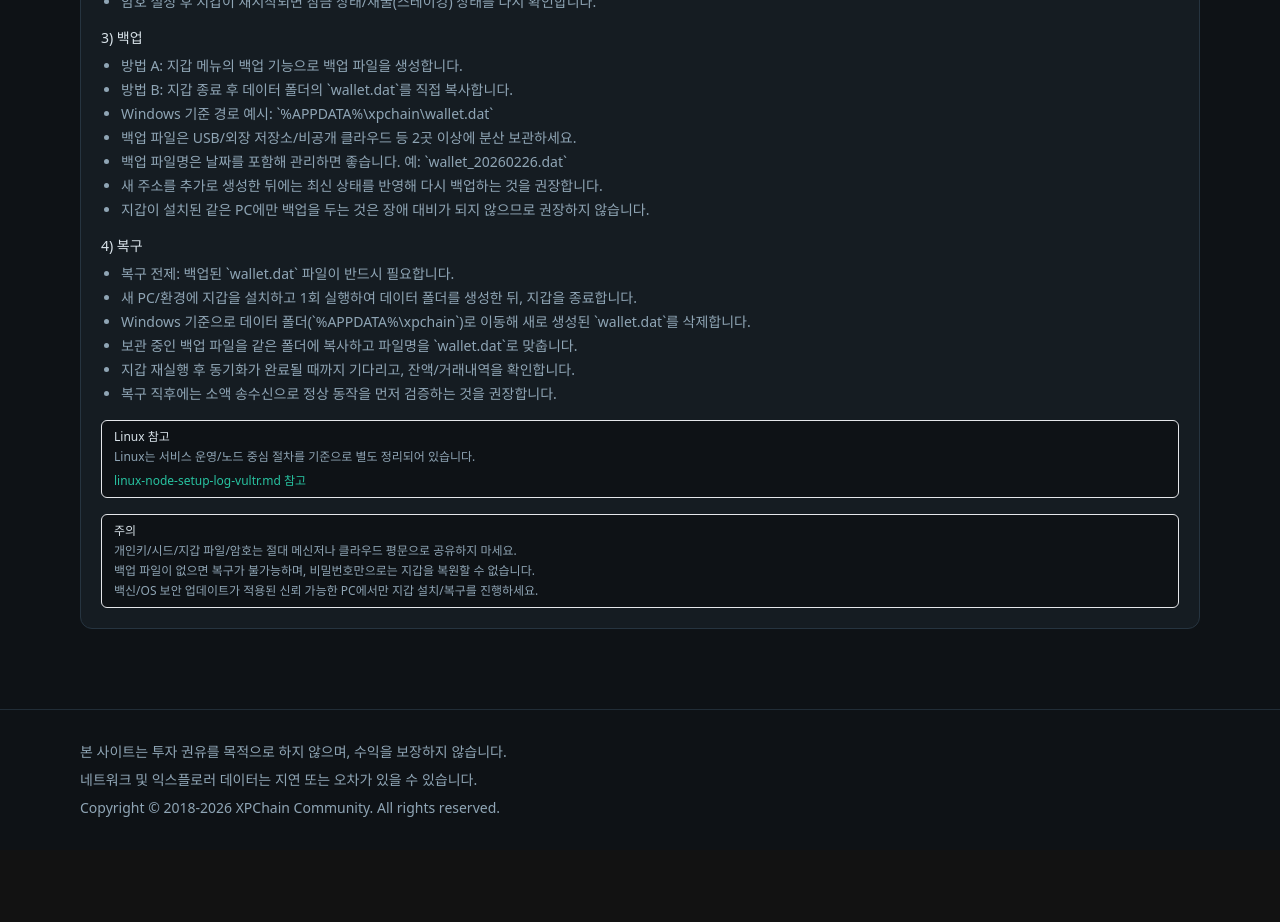
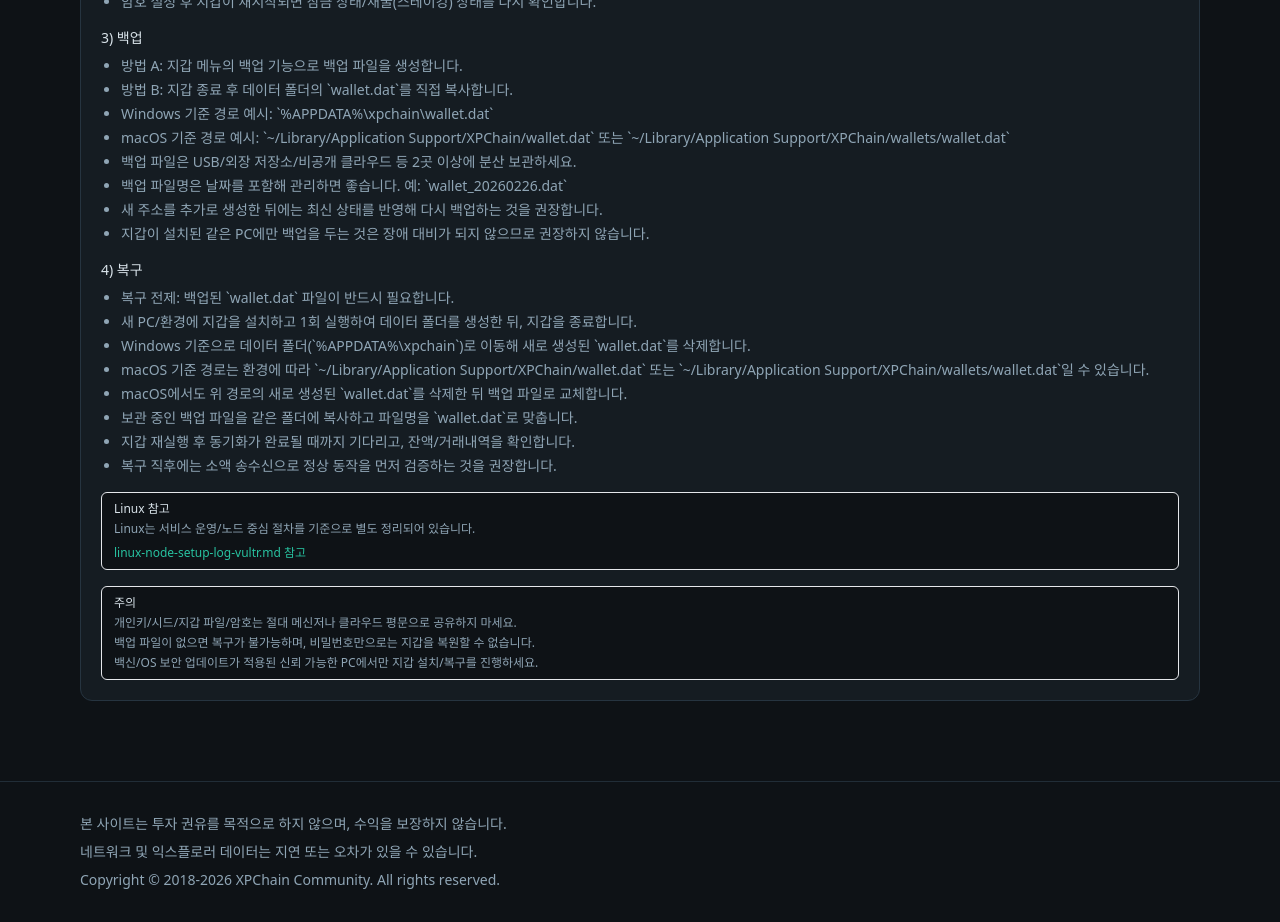
Before and after one commit to arnoldcho/xpchain-web, a Next.js app: page /wallets in a window 1280 px wide. Shown: the part 1240-2162 px from the top of the page. Before the commit the page ends 2090 px from the top, so only its background shows below. Built offline with nearby package versions, Linux system fonts and the light colour scheme.

Commit message:
Document alternate macOS wallet.dat paths in wallet guide

```diff
--- a/app/wallets/page.tsx
+++ b/app/wallets/page.tsx
@@ -169,6 +169,7 @@
               <li>방법 A: 지갑 메뉴의 백업 기능으로 백업 파일을 생성합니다.</li>
               <li>방법 B: 지갑 종료 후 데이터 폴더의 `wallet.dat`를 직접 복사합니다.</li>
               <li>Windows 기준 경로 예시: `%APPDATA%\xpchain\wallet.dat`</li>
+              <li>macOS 기준 경로 예시: `~/Library/Application Support/XPChain/wallet.dat` 또는 `~/Library/Application Support/XPChain/wallets/wallet.dat`</li>
               <li>백업 파일은 USB/외장 저장소/비공개 클라우드 등 2곳 이상에 분산 보관하세요.</li>
               <li>백업 파일명은 날짜를 포함해 관리하면 좋습니다. 예: `wallet_20260226.dat`</li>
               <li>새 주소를 추가로 생성한 뒤에는 최신 상태를 반영해 다시 백업하는 것을 권장합니다.</li>
@@ -182,6 +183,8 @@
               <li>복구 전제: 백업된 `wallet.dat` 파일이 반드시 필요합니다.</li>
               <li>새 PC/환경에 지갑을 설치하고 1회 실행하여 데이터 폴더를 생성한 뒤, 지갑을 종료합니다.</li>
               <li>Windows 기준으로 데이터 폴더(`%APPDATA%\xpchain`)로 이동해 새로 생성된 `wallet.dat`를 삭제합니다.</li>
+              <li>macOS 기준 경로는 환경에 따라 `~/Library/Application Support/XPChain/wallet.dat` 또는 `~/Library/Application Support/XPChain/wallets/wallet.dat`일 수 있습니다.</li>
+              <li>macOS에서도 위 경로의 새로 생성된 `wallet.dat`를 삭제한 뒤 백업 파일로 교체합니다.</li>
               <li>보관 중인 백업 파일을 같은 폴더에 복사하고 파일명을 `wallet.dat`로 맞춥니다.</li>
               <li>지갑 재실행 후 동기화가 완료될 때까지 기다리고, 잔액/거래내역을 확인합니다.</li>
               <li>복구 직후에는 소액 송수신으로 정상 동작을 먼저 검증하는 것을 권장합니다.</li>
```
